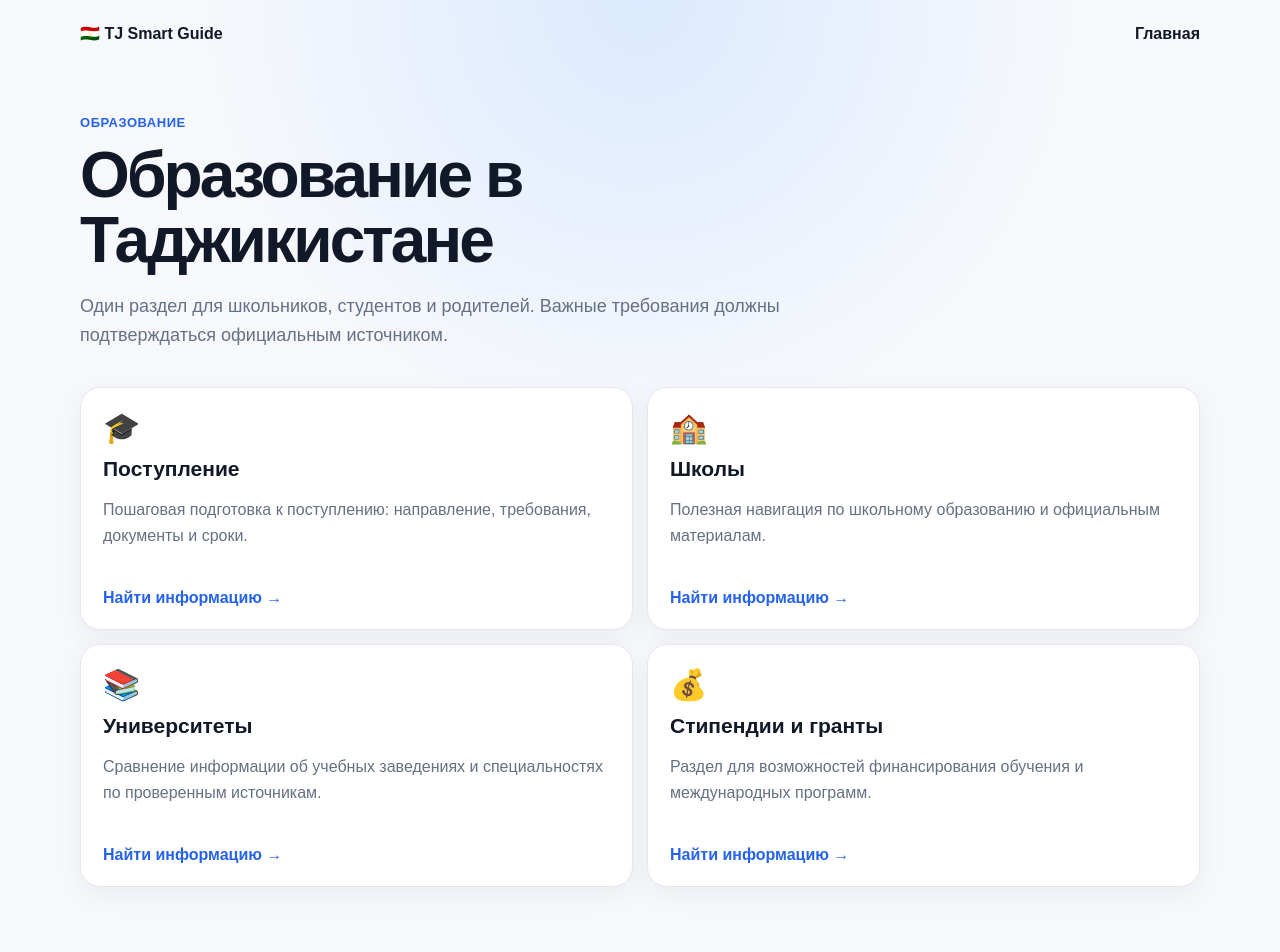
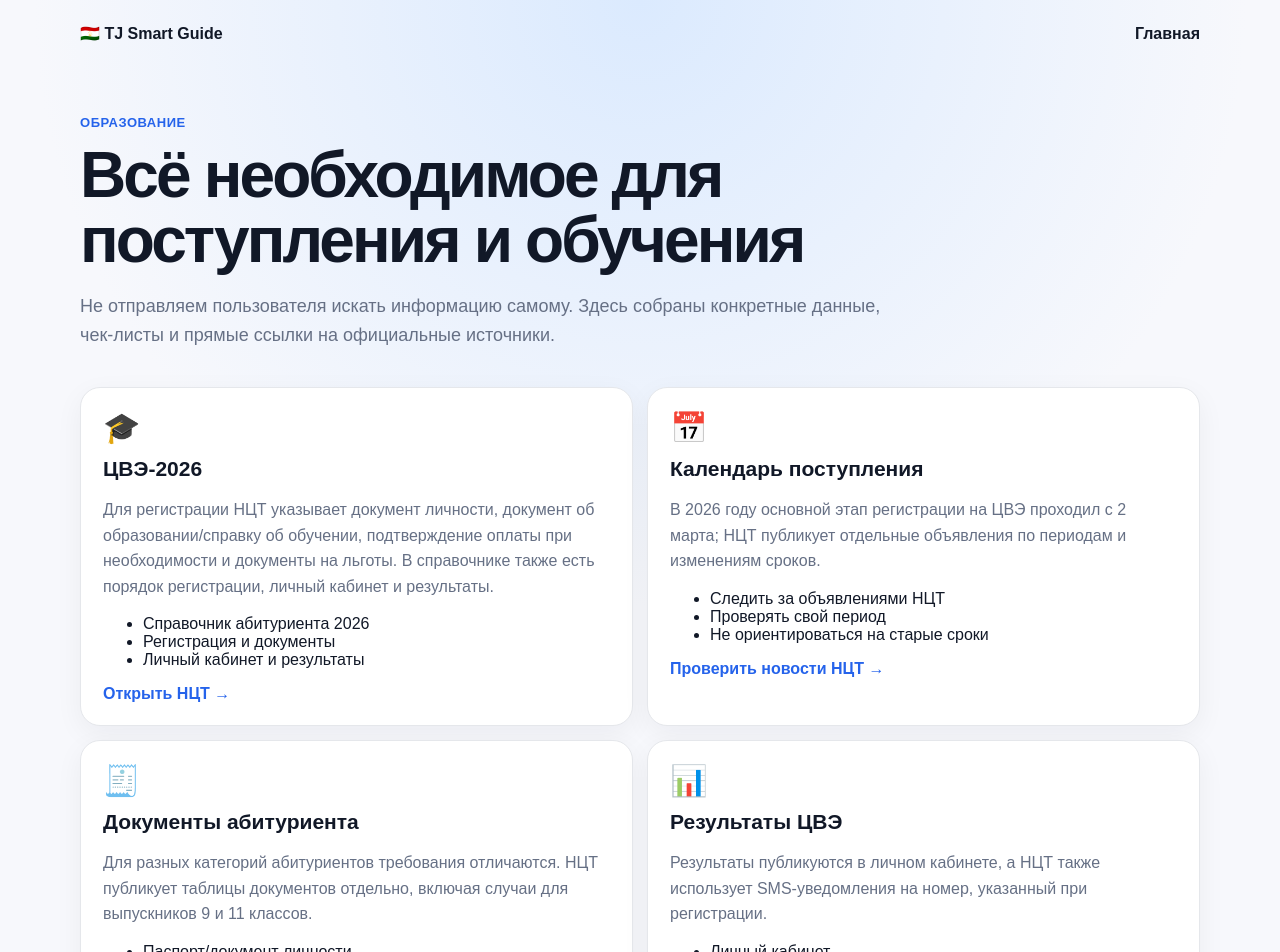
Before and after one commit to anisjanee/TJ-Smart-Guide, a Next.js app in the folder frontend/: page /education in a window 1280 px wide. Shown: the top 952 px of the page. Built offline with nearby package versions, Linux system fonts and the light colour scheme.

Commit message:
feat: make education hub data-first with official resources

```diff
--- a/frontend/app/education/page.tsx
+++ b/frontend/app/education/page.tsx
@@ -1,12 +1,14 @@
 import Link from "next/link";
 
-const items = [
-  ["🎓", "Поступление", "Пошаговая подготовка к поступлению: направление, требования, документы и сроки."],
-  ["🏫", "Школы", "Полезная навигация по школьному образованию и официальным материалам."],
-  ["📚", "Университеты", "Сравнение информации об учебных заведениях и специальностях по проверенным источникам."],
-  ["💰", "Стипендии и гранты", "Раздел для возможностей финансирования обучения и международных программ."],
+const cards = [
+  { icon: "🎓", title: "ЦВЭ-2026", text: "Для регистрации НЦТ указывает документ личности, документ об образовании/справку об обучении, подтверждение оплаты при необходимости и документы на льготы. В справочнике также есть порядок регистрации, личный кабинет и результаты.", facts: ["Справочник абитуриента 2026", "Регистрация и документы", "Личный кабинет и результаты"], href: "https://ntc.tj/ru/abiturientu/spravochnik-2026.html", label: "Открыть НЦТ →" },
+  { icon: "📅", title: "Календарь поступления", text: "В 2026 году основной этап регистрации на ЦВЭ проходил с 2 марта; НЦТ публикует отдельные объявления по периодам и изменениям сроков.", facts: ["Следить за объявлениями НЦТ", "Проверять свой период", "Не ориентироваться на старые сроки"], href: "https://ntc.tj/ru/", label: "Проверить новости НЦТ →" },
+  { icon: "🧾", title: "Документы абитуриента", text: "Для разных категорий абитуриентов требования отличаются. НЦТ публикует таблицы документов отдельно, включая случаи для выпускников 9 и 11 классов.", facts: ["Паспорт/документ личности", "Документ об образовании", "Льготы и особые категории"], href: "https://ntc.tj/ru/abiturientu/spravochnik-2026.html?id=708&view=article", label: "Посмотреть требования →" },
+  { icon: "📊", title: "Результаты ЦВЭ", text: "Результаты публикуются в личном кабинете, а НЦТ также использует SMS-уведомления на номер, указанный при регистрации.", facts: ["Личный кабинет", "SMS-уведомление", "Информационные пункты"], href: "https://ntc.tj/images/Downloads/17_rezultati-ekzamenov.pdf", label: "Как получить результаты →" },
+  { icon: "🌍", title: "Международные программы", text: "Министерство образования публикует объявления о наборах на международные программы и обучении за рубежом. В каждом объявлении указаны актуальные условия и контакты.", facts: ["Бакалавриат и магистратура", "Стипендии и программы", "Официальные объявления"], href: "https://www.maorif.tj/index.php/news/education", label: "Открыть Минобр →" },
+  { icon: "🧭", title: "Персональный план", text: "Если вы не знаете, с чего начать, TJ Smart Guide собирает путь из выбора направления, требований, документов и следующих действий.", facts: ["Выбор направления", "Проверка требований", "Чек-лист подготовки"], href: "/plan", label: "Составить план →" },
 ];
 
 export default function EducationPage() {
-  return <main className="subPage"><div className="subContainer"><nav className="subNav"><Link href="/">🇹🇯 TJ Smart Guide</Link><Link href="/">Главная</Link></nav><header className="pageHeader"><span className="eyebrow">Образование</span><h1>Образование в Таджикистане</h1><p>Один раздел для школьников, студентов и родителей. Важные требования должны подтверждаться официальным источником.</p></header><section className="featureGrid">{items.map(([icon,title,text]) => <article className="featureCard" key={title}><div className="guideIcon">{icon}</div><h2>{title}</h2><p>{text}</p><Link href={`/?q=${encodeURIComponent(title)}`}>Найти информацию →</Link></article>)}</section></div></main>;
+  return <main className="subPage"><div className="subContainer"><nav className="subNav"><Link href="/">🇹🇯 TJ Smart Guide</Link><Link href="/">Главная</Link></nav><header className="pageHeader"><span className="eyebrow">Образование</span><h1>Всё необходимое для поступления и обучения</h1><p>Не отправляем пользователя искать информацию самому. Здесь собраны конкретные данные, чек-листы и прямые ссылки на официальные источники.</p></header><section className="featureGrid">{cards.map((item) => <article className="featureCard" key={item.title}><div className="guideIcon">{item.icon}</div><h2>{item.title}</h2><p>{item.text}</p><ul>{item.facts.map((fact) => <li key={fact}>{fact}</li>)}</ul><a href={item.href} target={item.href.startsWith("http") ? "_blank" : undefined} rel={item.href.startsWith("http") ? "noreferrer" : undefined}>{item.label}</a></article>)}</section></div></main>;
 }
```
